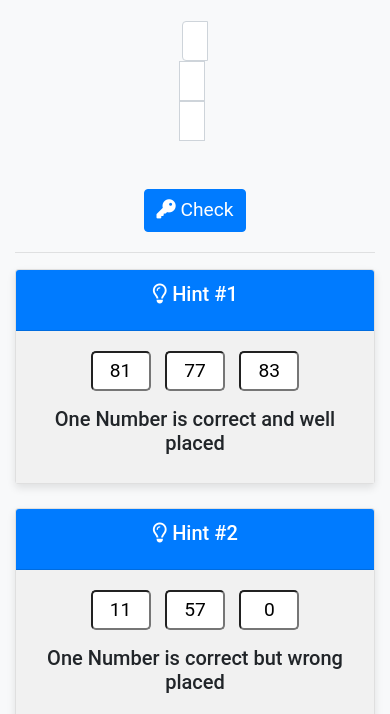
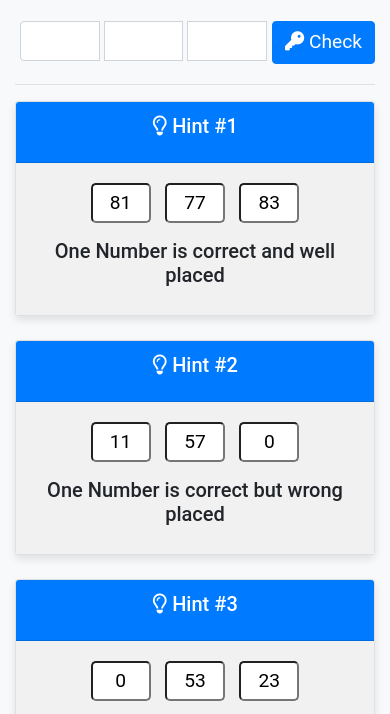
Before and after one commit to IshpreetSingh8264/Crackthecode, a plain HTML site: page index.html in a window 390 px wide. Shown: the part 75-789 px from the top of the page. Drawn offline with nearby package versions, Linux system fonts and the light colour scheme.

Commit message:
Add files via upload

```diff
--- a/index.html
+++ b/index.html
@@ -4,36 +4,26 @@
 <head>
     <meta charset="utf-8">
     <meta name="viewport" content="width=device-width, initial-scale=1, shrink-to-fit=no">
-
     <title>Crack-The-Code Game</title>
-
     <link rel="stylesheet" href="https://maxcdn.bootstrapcdn.com/bootstrap/4.0.0/css/bootstrap.min.css"
         crossorigin="anonymous">
-
     <script src="https://code.jquery.com/jquery-3.2.1.slim.min.js" crossorigin="anonymous"></script>
     <script src="https://cdnjs.cloudflare.com/ajax/libs/popper.js/1.12.9/umd/popper.min.js"
         crossorigin="anonymous"></script>
     <script src="https://maxcdn.bootstrapcdn.com/bootstrap/4.0.0/js/bootstrap.min.js" crossorigin="anonymous"></script>
-
     <script src="https://kit.fontawesome.com/788fc8cac3.js" crossorigin="anonymous"></script>
-
-
     <link rel="icon" type="image/x-icon" href="./BornDeveloper.jpg">
-
     <!-- External CSS -->
     <link rel="stylesheet" href="./style.css">
 </head>
 
 <body>
-
     <!-- Popup Modal -->
     <div class="modal fade" id="popup" tabindex="-1" role="dialog" aria-labelledby="popupLabel" aria-hidden="true">
         <div class="modal-dialog" role="document">
             <div class="modal-content">
                 <div class="modal-header">
-                    <h5 class="modal-title text-danger font-weight-bold" id="popupLabel">
-                        Pop Up
-                    </h5>
+                    <h5 class="modal-title text-danger font-weight-bold" id="popupLabel">Pop Up</h5>
                     <button type="button" class="close" data-dismiss="modal" aria-label="Close">
                         <span aria-hidden="true">&times;</span>
                     </button>
@@ -42,9 +32,7 @@
                     <h3 id="result" class="text-center"></h3>
                 </div>
                 <div class="modal-footer">
-                    <button type="button" class="btn btn-secondary" data-dismiss="modal">
-                        Close
-                    </button>
+                    <button type="button" class="btn btn-secondary" data-dismiss="modal">Close</button>
                 </div>
             </div>
         </div>
@@ -53,17 +41,14 @@
 
     <div class="container my-4">
         <h1 class="text-center my-4"><i class="fas fa-unlock-alt"></i> Crack The Code</h1>
-
         <!-- Input fields and Check button -->
-        <div class="text-center input-group">
+        <div class="input-group text-center">
             <input type="text" id="b1" class="form-control">
             <input type="text" id="b2" class="form-control">
             <input type="text" id="b3" class="form-control">
-            <br>
-        <button class="btn btn-primary btn-check mt-4" onclick="myfunc();">
-            <i class="fas fa-key"></i> Check
-        </button>
-
+            <button class="btn btn-primary btn-check" onclick="myfunc();">
+                <i class="fas fa-key"></i> Check
+            </button>
         </div>
         <hr>
 
@@ -78,9 +63,7 @@
                     </div>
                     <div class="card-body">
                         <p id="h1" class="text-center hint-text"></p>
-                        <h5 class="text-center">
-                            One Number is correct and well placed
-                        </h5>
+                        <h5 class="text-center">One Number is correct and well placed</h5>
                     </div>
                 </div>
             </div>
@@ -93,9 +76,7 @@
                     </div>
                     <div class="card-body">
                         <p id="h2" class="text-center hint-text"></p>
-                        <h5 class="text-center">
-                            One Number is correct but wrong placed
-                        </h5>
+                        <h5 class="text-center">One Number is correct but wrong placed</h5>
                     </div>
                 </div>
             </div>
@@ -108,9 +89,7 @@
                     </div>
                     <div class="card-body">
                         <p id="h3" class="text-center hint-text"></p>
-                        <h5 class="text-center">
-                            Two numbers are correct but wrong placed
-                        </h5>
+                        <h5 class="text-center">Two numbers are correct but wrong placed</h5>
                     </div>
                 </div>
             </div>
@@ -123,9 +102,7 @@
                     </div>
                     <div class="card-body">
                         <p id="h4" class="text-center hint-text"></p>
-                        <h5 class="text-center">
-                            Nothing is Correct
-                        </h5>
+                        <h5 class="text-center">Nothing is Correct</h5>
                     </div>
                 </div>
             </div>
@@ -138,9 +115,7 @@
                     </div>
                     <div class="card-body">
                         <p id="h5" class="text-center hint-text"></p>
-                        <h5 class="text-center">
-                            One Number is correct but wrong placed
-                        </h5>
+                        <h5 class="text-center">One Number is correct but wrong placed</h5>
                     </div>
                 </div>
             </div>
@@ -148,7 +123,6 @@
     </div>
 
     <script src="./script.js"></script>
-
 </body>
 
 </html>
--- a/style.css
+++ b/style.css
@@ -46,10 +46,3 @@ body {
   .hint-text {
       font-size: 1.1rem;
   }
-
-  @media (max-width: 576px) {
-      .input-group {
-          flex-direction: column;
-          align-items: center;
-      }
-  }
```
